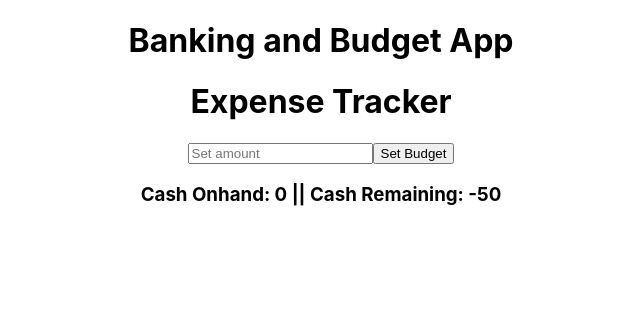
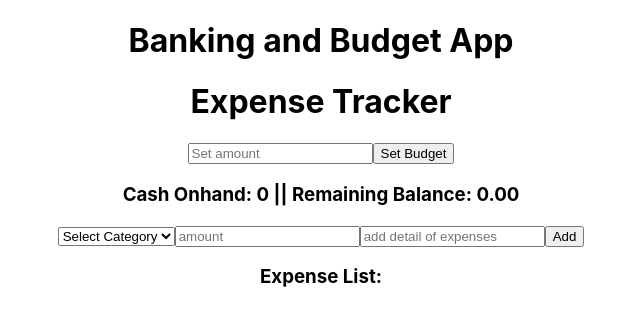
Before and after one commit to buknoy9135/bank-budget-app, a React (Create React App) app: page / in a window 1280 px wide. Shown: the top 326 px of the page, without its empty margins (319-959 px from the left). Built offline with nearby package versions, Linux system fonts and the light colour scheme.

Commit message:
Bank Budget app update by Jalil

```diff
--- a/src/App.js
+++ b/src/App.js
@@ -1,6 +1,7 @@
 import logo from "./logo.svg";
 import "./App.css";
-import ExpenseTracker from "./budgetAppByJalil/components/ExpenseTracker";
+import ExpenseTracker from "./budgetAppByJalil/components/ExpenseTracker.jsx";
+import Test from './budgetAppByJalil/components/Test'
 
 function App() {
   return (
@@ -9,6 +10,7 @@ function App() {
 
     {/* Budget App */}
     <ExpenseTracker />
+    {/* <Test /> */}
 
     </div>
   );
--- a/src/budgetAppByJalil/components/ExpenseTracker.jsx
+++ b/src/budgetAppByJalil/components/ExpenseTracker.jsx
@@ -1,25 +1,65 @@
-import { useState } from 'react';
+import { useState } from "react";
 
 function ExpenseTracker() {
   const header = "Expense Tracker";
-  const totalExpenses = 50;
 
-  const [budget, setBudget] = useState('');
+  //useState for cash incoming
+  const [budget, setBudget] = useState("");
   const [cashOnHand, setCashOnHand] = useState(0);
 
+  //useState for expenses
+  const [expenseType, setExpenseType] = useState("");
+  const [expenseDetail, setExpenseDetail] = useState("");
+  const [expenseAmount, setExpenseAmount] = useState("");
+  // const [balance, setBalance] = useState(0);
+  const [expenses, setExpenses] = useState([]);
+
+  //------------------------------------------------------------
+
+  //function for cash incoming
   const handleBudget = (event) => {
     setBudget(event.target.value);
-  }
+  };
 
   const handleSetBudget = () => {
     setCashOnHand(Number(budget)); // Convert to number and update cashOnHand
-    setBudget(''); // Clear the input field after setting the budget
-  }
+    setBudget(""); // Clear the input field after setting the budget
+  };
 
-  const cashRemaining = cashOnHand - totalExpenses;
+  //------------------------------------------------------------
+
+  //function for adding an expense
+  const handleAddExpense = () => {
+    if (!expenseType || !expenseDetail) return;
+
+    const newExpense = {
+      id: Date.now(), //unique ID
+      type: expenseType,
+      amount: Number(expenseAmount),
+      detail: expenseDetail,
+    };
+
+    setExpenses([...expenses, newExpense]);
+    setExpenseType(""); //resets dropdown
+    setExpenseDetail(""); //resets detail input
+    setExpenseAmount(""); //resets amount input
+  };
+
+  //-------------------------------------------------------------
+
+  //Calculate the remaining balance after each expense
+  let currentBalance = cashOnHand;
+
+  const expensesWithBalance = expenses.map((exp) => {
+    currentBalance -= exp.amount; //subtract each expense amount from the balance
+    return {
+      ...exp,
+      remainingBalance: currentBalance.toFixed(2), //store the balance after each expense
+    };
+  });
 
   return (
-    <div className="App">
+    <div className="Budget-App">
       <h1>{header}</h1>
 
       {/* container for cash onhand and cash remaining */}
@@ -32,14 +72,64 @@ function ExpenseTracker() {
         />
         <button onClick={handleSetBudget}>Set Budget</button>
         <h3>
-          <span>Cash Onhand: {cashOnHand}</span>  <span>||</span> <span>Cash Remaining: {cashRemaining}</span>
+          <span>Cash Onhand: {cashOnHand}</span> <span>||</span>{" "}
+          <span>Remaining Balance: {currentBalance.toFixed(2)}</span>
         </h3>
       </div>
 
-      {/* container for overview of expenses categorized */}
-      {/* <div className="overview">
+      {/* -------------------------------------------------------------------------------- */}
 
-      </div> */}
+      {/* expense entry container*/}
+      <div className="expense-entry">
+        {/* expense drop-down */}
+        <select
+          value={expenseType}
+          onChange={(e) => setExpenseType(e.target.value)}
+        >
+          <option value="">Select Category</option>
+          <option value="Food">Food</option>
+          <option value="Transport">Transport</option>
+          <option value="Bills">Bills</option>
+          <option value="Shopping">Shopping</option>
+          <option value="Others">Others</option>
+        </select>
+
+        {/* expense cost section */}
+        <input
+          type="text"
+          placeholder="amount"
+          value={expenseAmount}
+          onChange={(e) => setExpenseAmount(e.target.value)}
+        />
+
+        {/* detail input section */}
+        <input
+          type="text"
+          placeholder="add detail of expenses"
+          value={expenseDetail}
+          onChange={(e) => setExpenseDetail(e.target.value)}
+        />
+
+        {/* Add expense button */}
+        <button onClick={handleAddExpense}>Add</button>
+      </div>
+
+      {/* ----------------------------------------------------------------------- */}
+
+      {/* Displaying expense list */}
+      <div className="expense-list">
+        <h3>Expense List:</h3>
+        <ul style={{listStyleType: "none"}}>
+          {expensesWithBalance.map((exp) => (
+            <li key={exp.id}>
+              <strong>{exp.type}:</strong> {exp.amount.toFixed(2)} ({exp.detail}
+              ) - Current Balance: {exp.remainingBalance}
+              <button>Edit</button>
+              <button>Delete</button>
+            </li>
+          ))}
+        </ul>
+      </div>
     </div>
   );
 }
```
Also changed, not shown: src/budgetAppByJalil/components/Test.jsx (added).
